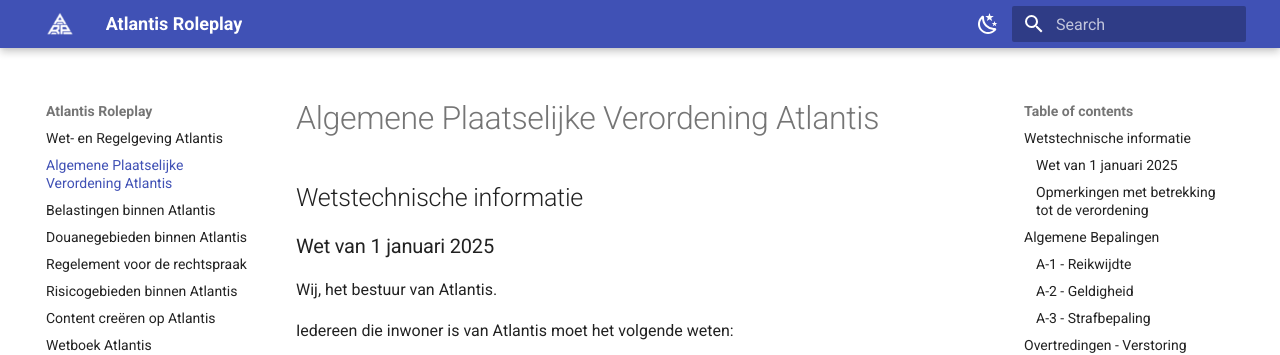
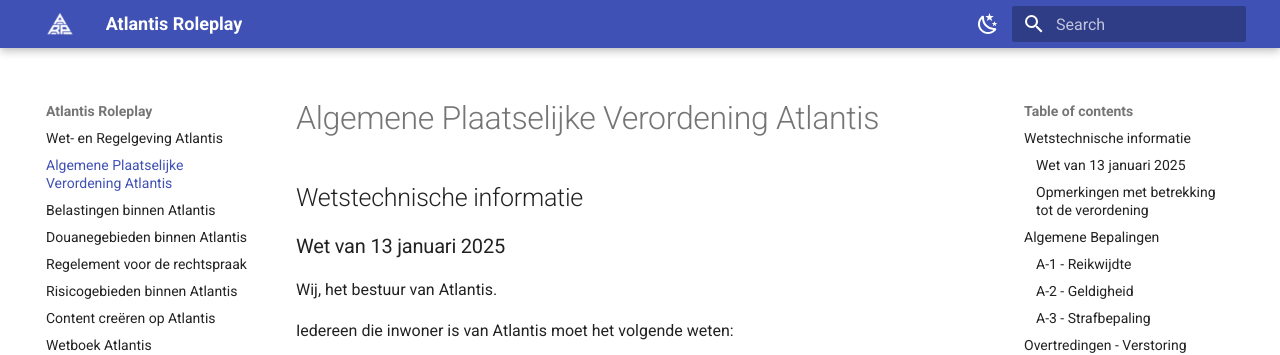
Before and after one commit to Atlantis-Roleplay-Fivem/wet-en-regelgeving, an MkDocs documentation site: the page built from docs/apv.md, in a window 1280 px wide and 900 px high. Shown: the top 355 px of the window. Built offline with MkDocs 1.6.1 and Material for MkDocs 9.7.7, drawn with Linux system fonts in a browser that asks for light colours.

Commit message:
docs: update apv.md

```diff
--- a/docs/apv.md
+++ b/docs/apv.md
@@ -2,7 +2,7 @@
 
 ## Wetstechnische informatie
 
-### Wet van 1 januari 2025
+### Wet van 13 januari 2025
 
 Wij, het bestuur van Atlantis.
 
```
